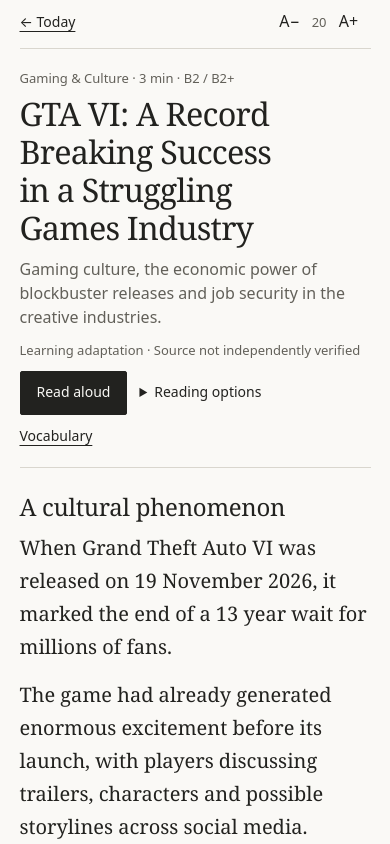
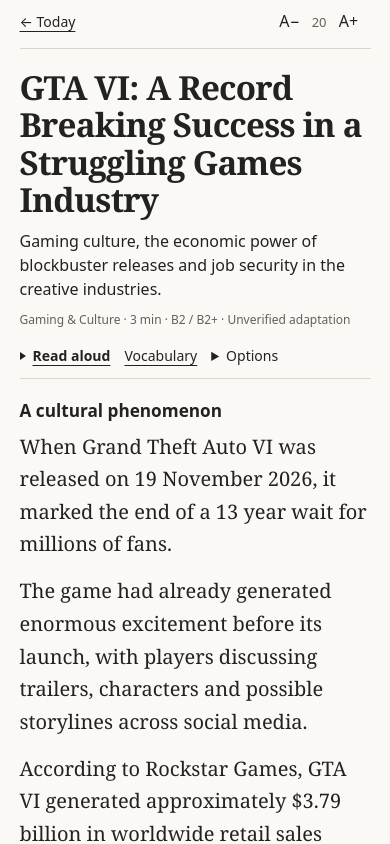
Before and after one commit to Denosdesign/Marginalia, a plain HTML site: page index.html in a window 390 px wide. Both pictures are taken after a click on the button "Read article". Shown: the top 844 px of the page. Drawn offline with Linux system fonts and the light colour scheme.

Commit message:
Rebuild the article reading hierarchy for mobile

```diff
--- a/index.html
+++ b/index.html
@@ -82,23 +82,27 @@ body:has(.active-review) main{padding-top:calc(16px + env(safe-area-inset-top))}
   .reader-bar{padding-top:env(safe-area-inset-top)}
   body:has(.reader-layout) main{padding-top:0}
 }
-.reader-head{max-width:none;margin:0;padding:20px 0 8px;border-color:var(--line);min-width:0}
-.reader-head h1{font-size:calc(clamp(27px,8.3vw,44px) + (var(--read) - 20px)*.75);line-height:1.17;letter-spacing:-.025em;margin:8px 0 0;overflow-wrap:anywhere;text-wrap:balance}
-.reader-head .reader-deck{font:calc(var(--read) - 4px)/1.5 var(--sans);margin:10px 0 12px;overflow-wrap:anywhere}
-.reader-tools{margin-top:12px;gap:4px 12px}
+.reader-head{max-width:none;margin:0;padding:20px 0 0;border-color:var(--line);min-width:0}
+.reader-head h1{font-size:calc(clamp(29px,8.5vw,46px) + (var(--read) - 20px)*.65);font-weight:700;line-height:1.13;letter-spacing:-.024em;margin:0;overflow-wrap:anywhere}
+.reader-head .reader-deck{font:calc(var(--read) - 4px)/1.5 var(--sans);margin:10px 0;color:var(--ink);overflow-wrap:anywhere}
+.reader-head .reader-meta{display:block;font-size:12px;line-height:1.5}
+.reader-meta span{display:inline-block}
+.reader-tools{margin-top:5px;gap:0 14px}
+.reader-tools :is(button,summary){font-size:14px}
+.reader-tools .reader-listen{font-weight:650}
+.reader-tools .reader-listen:before{content:"";display:inline-block;width:0;height:0;border-block:4px solid transparent;border-left:6px solid currentColor;margin-right:7px;vertical-align:1px}
 .reader-tools button,.reader-tools summary,.reader-shortcuts button,.reader-finish button{min-height:44px}
-#readerOptions summary{padding-block:10px}
+#readerOptions summary{padding-block:11px}
 #readerOptions[open]{flex:1 0 100%}
 .reader-options{background:var(--soft);padding:5px 12px 8px}
 .reader-option{font:14px var(--sans);color:var(--ink);display:flex;gap:12px;align-items:center;justify-content:space-between;margin:6px 0}
 .reader-option select{min-height:44px;font-size:16px}
-.reader-shortcuts{display:flex;gap:16px}
 #voiceStatus:empty{display:none}
 #voiceStatus{font-size:13px}
 .side{display:none}
-.reading{font-size:var(--read);line-height:1.65;min-width:0;padding-top:1.2em;overflow-anchor:none}
-.reading section + section{margin-top:1.65em}
-.reading h2{font-size:1.2em;line-height:1.24;letter-spacing:-.012em;margin:0 0 .4em;overflow-wrap:anywhere}
+.reading{font-size:var(--read);line-height:1.63;min-width:0;padding-top:1.05em;overflow-anchor:none}
+.reading section + section{margin-top:1.7em}
+.reading h2{font-family:var(--sans);font-size:.86em;font-weight:700;line-height:1.32;letter-spacing:0;margin:0 0 .45em;overflow-wrap:anywhere}
 .reading p{margin:0}
 .reading p + p{margin-top:.72em}
 .reader-bottom{margin-top:24px}
@@ -318,29 +322,29 @@ function reader() {
       </div>
     </div>
     <header class="reader-head">
-      <div class="meta">${E(lesson.category)} · ${minutes(lesson)} min · ${E(lesson.level)}</div>
       <h1>${E(lesson.title)}</h1>
       <p class="reader-deck">${E(lesson.description)}</p>
-      ${!lesson.verified?'<span class="meta">Learning adaptation · Source not independently verified</span>':''}
+      <div class="meta reader-meta">${E(lesson.category)} · ${minutes(lesson)} min · ${E(lesson.level)}${!lesson.verified?' · <span>Unverified adaptation</span>':''}</div>
       <div class="reader-tools">
-        ${button(speaking?'Pause':audio?'Resume':'Read aloud','speak','','primary')}
+        ${button(speaking?'Pause':audio?'Resume':'Read aloud','speak','','text reader-listen')}
         ${button('Stop','stop',audio?'':'hidden','quiet-action')}
+        <button class="text" data-act="jump" data-id="lessonLanguage">Vocabulary</button>
         <details id="readerOptions" data-disclosure="reader-options">
-          <summary>Reading options</summary>
+          <summary>Options</summary>
           <div class="reader-options">
             <label class="reader-option">Speech speed <select id="rate">${[0.7,0.85,1,1.15,1.3].map(x=>`<option value="${x}" ${setting('rate',1)===x?'selected':''}>${x}×</option>`).join('')}</select></label>
             ${button(progress.bookmarked?'Remove bookmark':'Save article','bookmark',attr('id',lesson.id),'text')}
+            ${highlights.length?button('Highlights ('+highlights.length+')','jump',attr('id','articleHighlights'),'text'):''}
           </div>
         </details>
       </div>
       <p class="notice" id="voiceStatus" aria-live="polite"></p>
-      <div class="reader-shortcuts"><button class="text" data-act="jump" data-id="lessonLanguage">Vocabulary</button>${highlights.length?`<button class="text" data-act="jump" data-id="articleHighlights">Highlights (${highlights.length})</button>`:''}</div>
     </header>
     <article class="reading" id="articleText">${lesson.sections.map(s=>`<section><h2 id="sec-${E(s.id)}">${E(s.heading)}</h2>${s.paragraphs.map((p,i)=>`<p data-section="${E(s.id)}" data-index="${i}">${annotated(lesson,s,i,p)}</p>`).join('')}</section>`).join('')}</article>
     <aside class="side" aria-label="Contents"><h2>In this article</h2>${lesson.sections.map(s=>button(E(s.heading),'jump',attr('id','sec-'+s.id),'text')).join('')}<button class="text" data-act="jump" data-id="lessonLanguage">Vocabulary & expressions</button></aside>
     <div class="reader-bottom">
       <div class="reader-finish">${button(progress.status==='complete'?'Mark as unread':'Mark as read','complete',attr('id',lesson.id),'text')}
-      <details data-disclosure="article-source"><summary>Article source</summary><p>${E(lesson.source)} · ${E(dateLabel(lesson.date))} · ${E(lesson.region)}</p>
+      <details data-disclosure="article-source"><summary>Article source</summary>${!lesson.verified?'<p>The source claims in this learning adaptation have not been independently verified.</p>':''}<p>${E(lesson.source)} · ${E(dateLabel(lesson.date))} · ${E(lesson.region)}</p>
         ${lesson.sourceUrl&&/^https?:\/\//i.test(lesson.sourceUrl)?`<a href="${E(lesson.sourceUrl)}" target="_blank" rel="noopener noreferrer">Original report</a>`:''}
       </details></div>
       ${highlights.length?`<details class="lesson-section" id="articleHighlights" data-disclosure="article-highlights"><summary>Highlights (${highlights.length})</summary>${highlights.map(h=>`<div class="quote">${E(h.text)}</div>${button('View highlight','highlightDetail',attr('id',h.id),'text')}`).join('')}</details>`:''}
```
